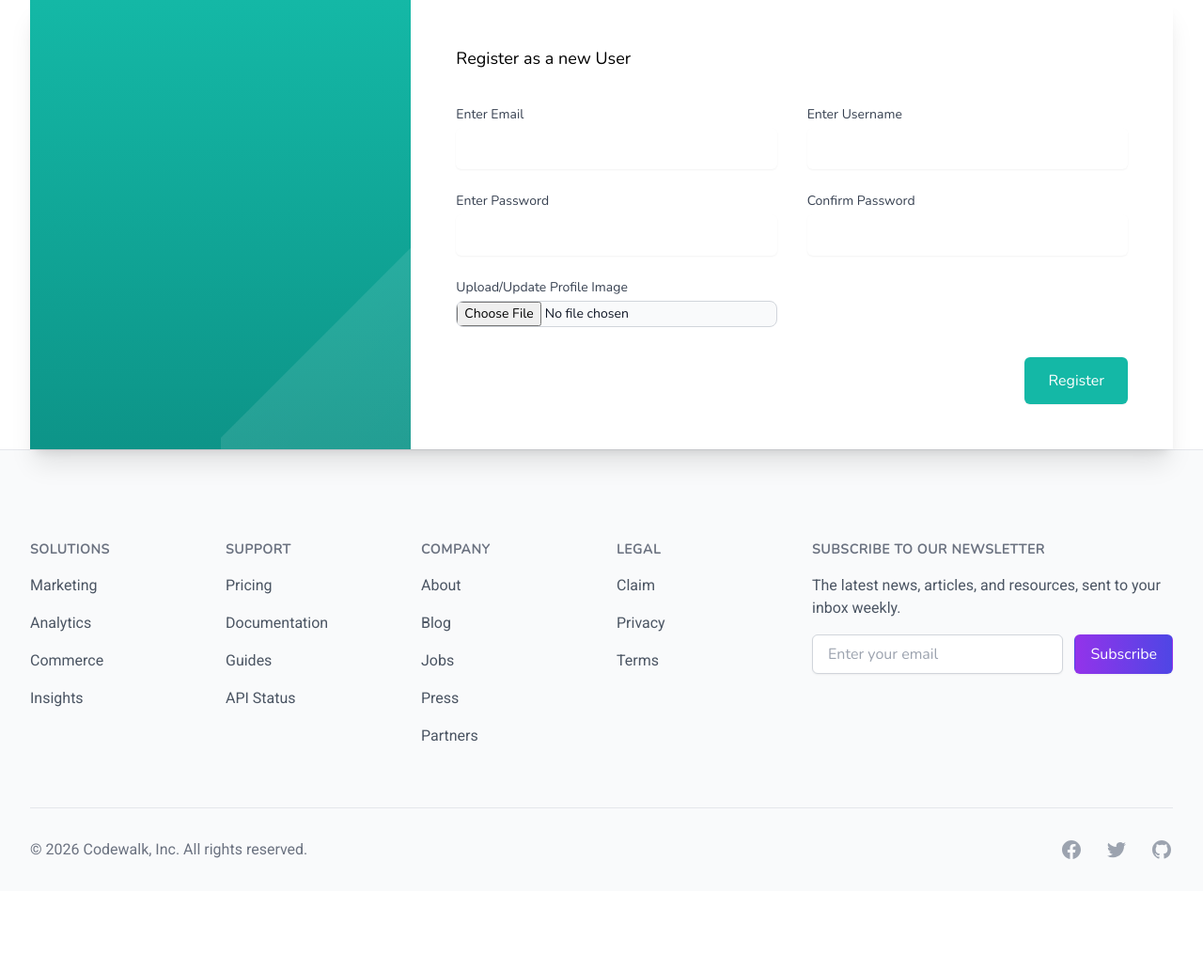
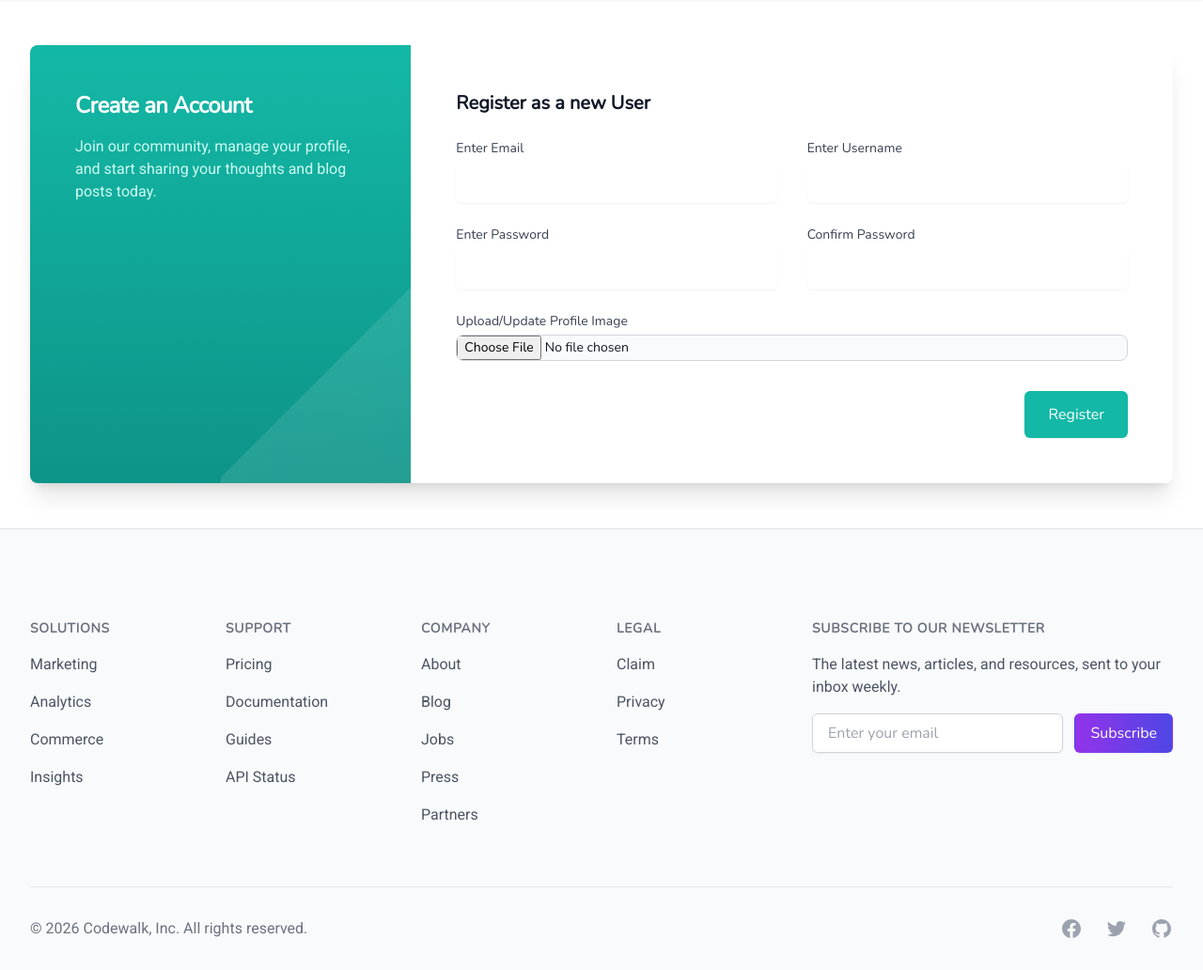
Before and after one commit to Apfirebolt/codewalk-my-blog-in-django, a Django app: page /register/ in a window 1280 px wide. Shown: the part 72-1104 px from the top of the page at 94% size. Before the commit the page ends 986 px from the top, so only its background shows below. Run offline with Django 3.2, Linux system fonts and the light colour scheme; parts of the project's set-up code (start-up, migrations or seed data) failed here and were passed over; some libraries are stand-ins or nearby versions.

Commit message:
feat: template UI changed

```diff
--- a/templates/accounts/register.html
+++ b/templates/accounts/register.html
@@ -1,22 +1,29 @@
 {% extends 'partials/base.html' %}
+
 {% block title %}
-    Home Page
+    Register Page
 {% endblock %}
 
 {% block content %}
-<div class="bg-white">
-
+<div class="bg-white py-12">
   <main>
     <section class="relative bg-white" aria-labelledby="contact-heading">
       <div class="max-w-7xl mx-auto px-4 sm:px-6 lg:px-8">
-          <div class="relative bg-white shadow-xl">
+        <div class="relative bg-white shadow-xl rounded-lg overflow-hidden">
           <h2 id="contact-heading" class="sr-only">Register</h2>
 
           <div class="grid grid-cols-1 lg:grid-cols-3">
-              <!-- Contact information -->
-              <div class="relative overflow-hidden py-10 px-6 bg-gradient-to-b from-teal-500 to-teal-600 sm:px-10 xl:p-12">
-                <!-- Decorative angle backgrounds -->
 
+            <!-- Left Side / Branding Panel -->
+            <div class="relative overflow-hidden py-10 px-6 bg-gradient-to-b from-teal-500 to-teal-600 sm:px-10 xl:p-12 flex flex-col justify-between text-white">
+              <div>
+                <h3 class="text-2xl font-bold tracking-tight">Create an Account</h3>
+                <p class="mt-4 text-teal-100 text-base">
+                  Join our community, manage your profile, and start sharing your thoughts and blog posts today.
+                </p>
+              </div>
+
+              <!-- Decorative angle background SVGs -->
               <div class="hidden absolute top-0 right-0 bottom-0 w-1/2 pointer-events-none sm:block lg:hidden" aria-hidden="true">
                 <svg class="absolute inset-0 w-full h-full" width="359" height="339" viewBox="0 0 359 339" fill="none" preserveAspectRatio="xMidYMid slice" xmlns="http://www.w3.org/2000/svg">
                   <path d="M-161 382.107L546.107-325l707.103 707.107-707.103 707.103L-161 382.107z" fill="url(#linear2)" fill-opacity=".1" />
@@ -41,60 +48,73 @@
               </div>
             </div>
 
-              <!-- Contact form -->
+            <!-- Right Side / Registration Form -->
             <div class="py-10 px-6 sm:px-10 lg:col-span-2 xl:p-12">
-                <h3 class="text-lg font-medium text-warm-gray-900">Register as a new User</h3>
-                <form action="" method="POST" enctype="multipart/form-data" class="mt-9 grid grid-cols-1 gap-y-6 sm:grid-cols-2 sm:gap-x-8">
+              <h3 class="text-xl font-semibold text-gray-900">Register as a new User</h3>
+
+              <form action="" method="POST" enctype="multipart/form-data" class="mt-6 grid grid-cols-1 gap-y-6 sm:grid-cols-2 sm:gap-x-8">
                 {% csrf_token %}
 
+                <!-- Email Field -->
                 <div>
-                      <label for="email" class="block text-sm font-medium text-gray-700">Enter Email</label>
+                  <label for="id_email" class="block text-sm font-medium text-gray-700">Enter Email</label>
                   <div class="mt-1">
                     {{ form.email }}
                   </div>
                 </div>
+
+                <!-- Username Field -->
                 <div>
-                      <label for="username" class="block text-sm font-medium text-gray-700">Enter Username</label>
+                  <label for="id_username" class="block text-sm font-medium text-gray-700">Enter Username</label>
                   <div class="mt-1">
                     {{ form.username }}
                   </div>
                 </div>
 
+                <!-- Password 1 Field -->
                 <div>
-                      <label for="email" class="block text-sm font-medium text-gray-700">Enter Password</label>
+                  <label for="id_password1" class="block text-sm font-medium text-gray-700">Enter Password</label>
                   <div class="mt-1">
                     {{ form.password1 }}
                   </div>
                 </div>
+
+                <!-- Password 2 Field -->
                 <div>
-                      <label for="username" class="block text-sm font-medium text-gray-700">Confirm Password</label>
+                  <label for="id_password2" class="block text-sm font-medium text-gray-700">Confirm Password</label>
                   <div class="mt-1">
                     {{ form.password2 }}
                   </div>
                 </div>
 
-                  <div>
-                      <label for="profile_image" class="block text-sm font-medium text-gray-700">Upload/Update Profile Image</label>
+                <!-- Profile Image Field -->
+                <div class="sm:col-span-2">
+                  <label for="id_profile_image" class="block text-sm font-medium text-gray-700">Upload/Update Profile Image</label>
                   <div class="mt-1">
                     {{ form.profile_image }}
                   </div>
                 </div>
 
+                <!-- Form Errors -->
                 {% if form.errors %}
-                      <ul>
-                          {% for key,value in form.errors.items %}
-                              <li class="my-1 bg-red-700 text-white px-2 py-1 shadow-sm rounded">{{ value|escape }}</li>
+                  <div class="sm:col-span-2 bg-red-50 border-l-4 border-red-400 p-4 rounded-md">
+                    <ul class="list-disc list-inside text-sm text-red-700 space-y-1">
+                      {% for key, value in form.errors.items %}
+                        <li>{{ value|escape }}</li>
                       {% endfor %}
                     </ul>
+                  </div>
                 {% endif %}
 
+                <!-- Submit Button -->
                 <div class="sm:col-span-2 sm:flex sm:justify-end">
-                    <button type="submit" class="mt-2 w-full inline-flex items-center justify-center px-6 py-3 border border-transparent rounded-md shadow-sm text-base font-medium text-white bg-teal-500 hover:bg-teal-600 focus:outline-none focus:ring-2 focus:ring-offset-2 focus:ring-teal-500 sm:w-auto">
+                  <button type="submit" class="mt-2 w-full inline-flex items-center justify-center px-6 py-3 border border-transparent rounded-md shadow-sm text-base font-medium text-white bg-teal-500 hover:bg-teal-600 focus:outline-none focus:ring-2 focus:ring-offset-2 focus:ring-teal-500 sm:w-auto transition-colors">
                     Register
                   </button>
                 </div>
               </form>
             </div>
+
           </div>
         </div>
       </div>
```
Also changed, not shown: templates/accounts/login.html (+32 -17 lines). Lines whose indentation alone changed are shown as unchanged.
